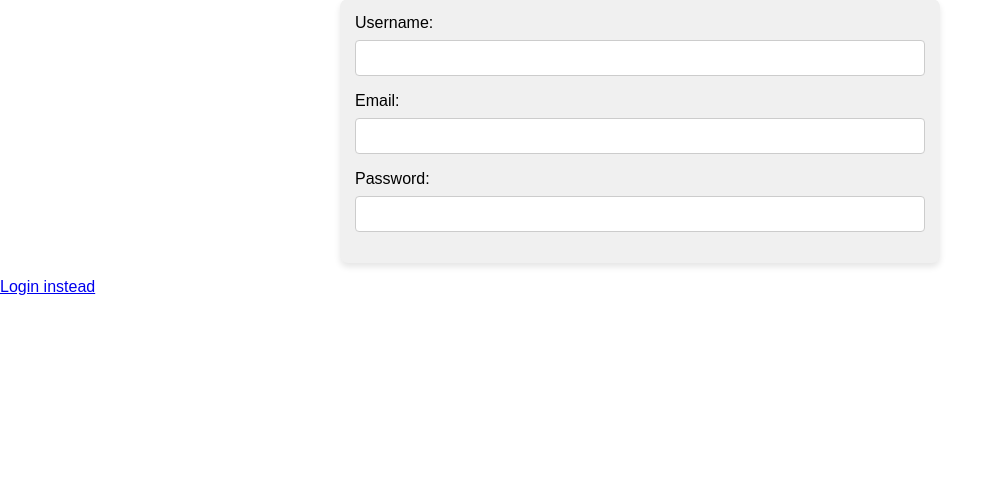
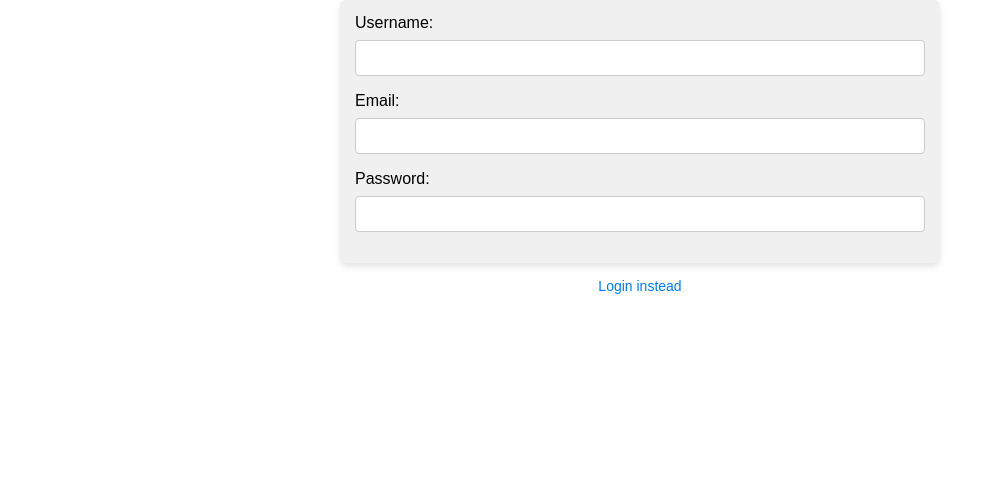
Before and after one commit to bldambtn/UnnecessaryAcronyms, a Node server app: page /signup in a window 1280 px wide. Shown: the part 194-688 px from the top of the page, without its empty margins (0-1002 px from the left). Run offline with Node 20, Linux system fonts and the light colour scheme; some libraries are stand-ins or nearby versions.

Commit message:
readded missing css for sign in or sign up link

```diff
--- a/public/style.css
+++ b/public/style.css
@@ -54,6 +54,19 @@ h3.page-title {
   margin: 20px auto 15px auto;
   width: 100%;
   max-width: 600px;
+}
+
+.login-link, .signup-link {
+  text-decoration: none;
+  color: #007bff;
+  font-size: 14px;
+  margin-top: 10px;
+  display: block;
+  text-align: center;
+}
+
+.login-link:hover, .signup-link:hover {
+  text-decoration: underline;
 }
 
 .form-button {
--- a/views/post.handlebars
+++ b/views/post.handlebars
@@ -1,7 +1,3 @@
-<html>
-  <head>
-    <!-- Blog post title -->
-  </head>
 <title>{{blog.title}}</title>
 <section>
   <!-- Blog post title header -->
@@ -15,4 +11,3 @@
   <script src="/js/login.js"></script>
 
 </section>
-</html>
```
Lines whose indentation alone changed are shown as unchanged.
